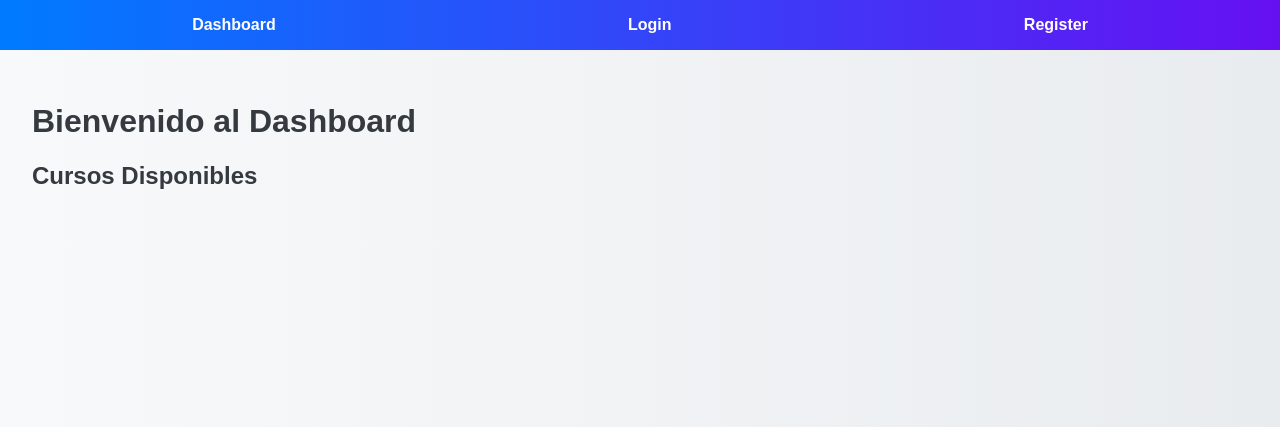
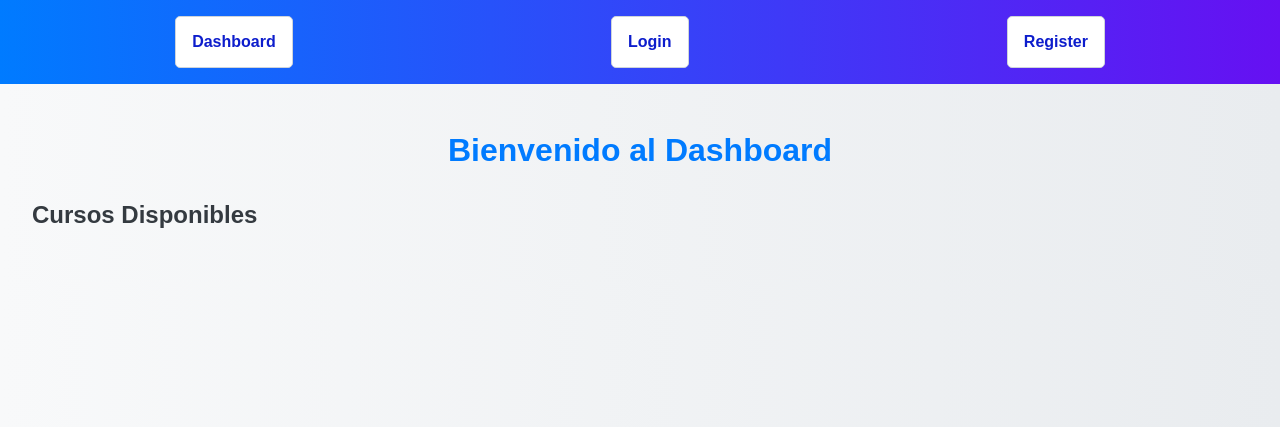
Before and after one commit to emersonxinay/venta-de-Cursos-en-L-nea, a Flask app: page /dashboard in a window 1280 px wide. Shown: the top 427 px of the page. Run offline with Flask 3, Linux system fonts and the light colour scheme; data that the repository does not hold is empty.

Commit message:
feat styles dashboard

```diff
--- a/static/css/styles.css
+++ b/static/css/styles.css
@@ -26,7 +26,7 @@ header nav ul li {
 }
 
 header nav ul li a {
-  color: white;
+  color: rgb(13, 29, 204);
   text-decoration: none;
   font-weight: bold;
 }
--- /dev/null
+++ b/static/css/styles_dashboard.css
@@ -0,0 +1,71 @@
+/* General Styles */
+body {
+  font-family: 'Arial', sans-serif;
+  margin: 0;
+  padding: 0;
+  background: linear-gradient(to right, #f8f9fa, #e9ecef);
+  color: #343a40;
+}
+
+h1 {
+  color: #007bff;
+  text-align: center;
+  margin-top: 1rem;
+}
+
+h2 {
+  color: #343a40;
+  margin-top: 2rem;
+}
+
+a {
+  color: #007bff;
+  text-decoration: none;
+}
+
+a:hover {
+  text-decoration: underline;
+}
+
+ul {
+  list-style: none;
+  padding: 0;
+}
+
+ul li {
+  background: #ffffff;
+  margin: 0.5rem 0;
+  padding: 1rem;
+  border-radius: 5px;
+  border: 1px solid #ced4da;
+  display: flex;
+  justify-content: space-between;
+  align-items: center;
+}
+
+ul li span {
+  font-weight: bold;
+  color: #28a745;
+}
+
+ul li span.pendiente {
+  color: #ffc107;
+}
+
+ul li span.no-session {
+  color: #dc3545;
+}
+
+button, .btn {
+  background: linear-gradient(to right, #007bff, #6610f2);
+  color: white;
+  border: none;
+  padding: 0.5rem 1rem;
+  border-radius: 5px;
+  cursor: pointer;
+  text-decoration: none;
+}
+
+button:hover, .btn:hover {
+  background: linear-gradient(to right, #0056b3, #520dc2);
+}
--- a/templates/dashboard.html
+++ b/templates/dashboard.html
@@ -1,6 +1,11 @@
 <!-- filepath: /Users/emerson/Desktop/Todo_Mac/proyectos_python/venta_cursos_pagos/templates/dashboard.html -->
 {% extends "base.html" %} {% block title %}Dashboard{% endblock %} {% block
 content %}
+<link
+  rel="stylesheet"
+  href="{{ url_for('static', filename='css/styles_dashboard.css') }}"
+/>
+
 <h1>Bienvenido al Dashboard</h1>
 
 {% if current_user.is_authenticated and current_user.rol == 'admin' %}
```
